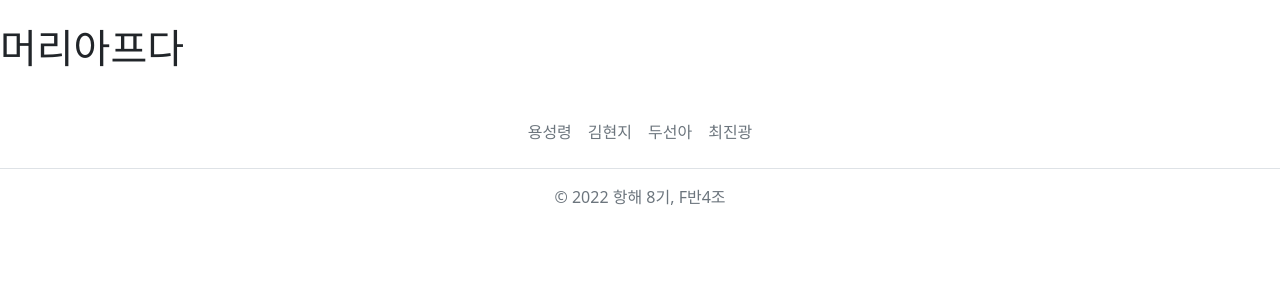
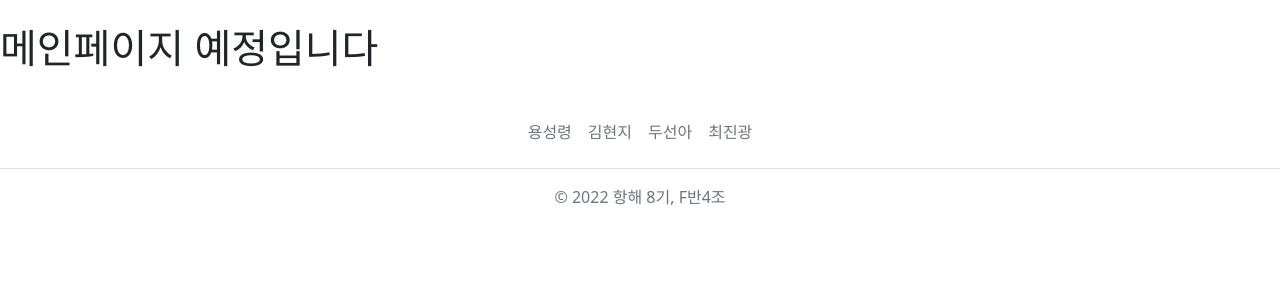
Before and after one commit to ryeong25/ParkReview, a Flask app: page / in a window 1280 px wide. Shown: the part 73-373 px from the top of the page. Run offline with Flask 2, Linux system fonts and the light colour scheme.

Commit message:
메인페이지 테스트

```diff
--- a/templates/mainpage.html
+++ b/templates/mainpage.html
@@ -22,7 +22,7 @@
 <body>
     <div id="header"></div>
     <main>
-        <h1> 머리아프다 </h1>
+        <h1> 메인페이지 예정입니다 </h1>
 
     </main>
     <div id="footer">
```
